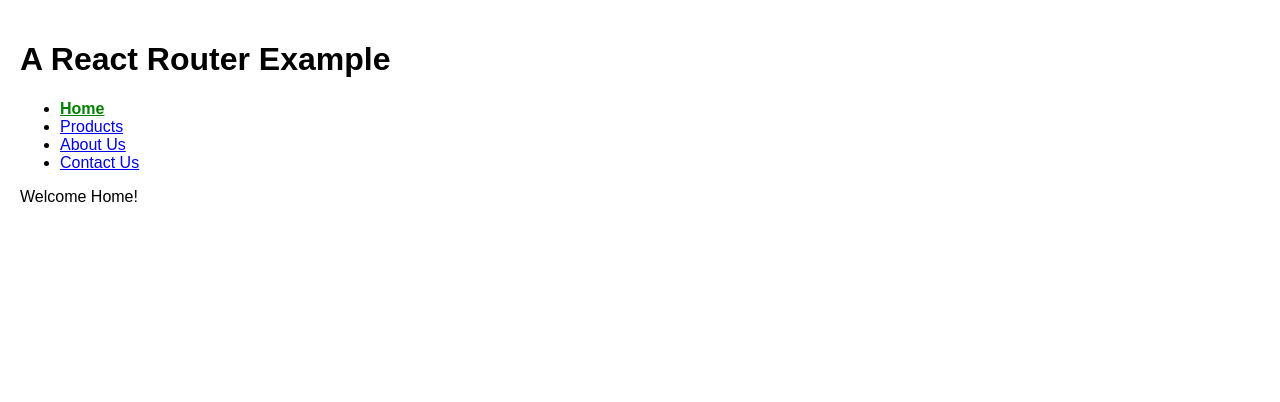
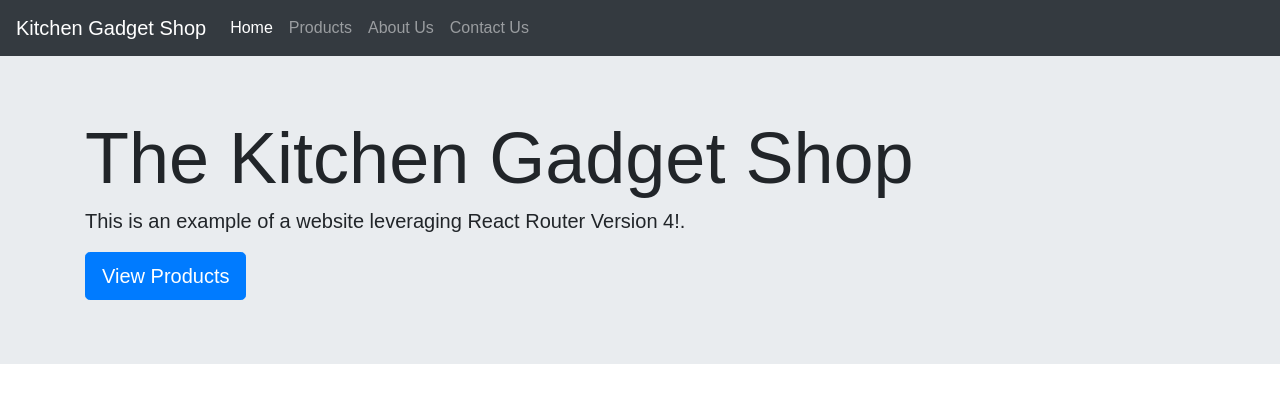
Before and after one commit to SpaceFozzy/react-router-example, a React (Create React App) app: page / in a window 1280 px wide. Shown: the top 402 px of the page. Built offline with nearby package versions, Linux system fonts and the light colour scheme.

Commit message:
Add initial bootstrap styling

```diff
--- a/public/index.html
+++ b/public/index.html
@@ -19,9 +19,10 @@
       work correctly both with client-side routing and a non-root public URL.
       Learn how to configure a non-root public URL by running `npm run build`.
     -->
+    <link rel="stylesheet" href="https://maxcdn.bootstrapcdn.com/bootstrap/4.0.0-beta/css/bootstrap.min.css" integrity="sha384-/Y6pD6FV/Vv2HJnA6t+vslU6fwYXjCFtcEpHbNJ0lyAFsXTsjBbfaDjzALeQsN6M" crossorigin="anonymous">
     <title>A React Router Example</title>
   </head>
-  <body>
+  <body style="margin:0;padding:55px 0 0 0">
     <noscript>
       You need to enable JavaScript to run this app.
     </noscript>
@@ -37,4 +38,7 @@
       To create a production bundle, use `npm run build` or `yarn build`.
     -->
   </body>
+  <script src="https://code.jquery.com/jquery-3.2.1.slim.min.js" integrity="sha384-KJ3o2DKtIkvYIK3UENzmM7KCkRr/rE9/Qpg6aAZGJwFDMVNA/GpGFF93hXpG5KkN" crossorigin="anonymous"></script>
+  <script src="https://cdnjs.cloudflare.com/ajax/libs/popper.js/1.11.0/umd/popper.min.js" integrity="sha384-b/U6ypiBEHpOf/4+1nzFpr53nxSS+GLCkfwBdFNTxtclqqenISfwAzpKaMNFNmj4" crossorigin="anonymous"></script>
+  <script src="https://maxcdn.bootstrapcdn.com/bootstrap/4.0.0-beta/js/bootstrap.min.js" integrity="sha384-h0AbiXch4ZDo7tp9hKZ4TsHbi047NrKGLO3SEJAg45jXxnGIfYzk4Si90RDIqNm1" crossorigin="anonymous"></script>
 </html>
--- a/src/App.js
+++ b/src/App.js
@@ -1,6 +1,9 @@
 import React, { Component } from 'react';
-import { BrowserRouter as Router, Route, Switch } from 'react-router-dom';
-import Nav from './nav/nav.component';
+import { BrowserRouter as Router, Route, Switch, NavLink } from 'react-router-dom';
+
+import TopNavbar from './nav/top-navbar.component';
+
+import HomeComponent from './home/home.component';
 import AboutComponent from './about/about.component';
 import ContactComponent from './contact/contact.component';
 import ProductsComponent from './products/products.component';
@@ -10,12 +13,10 @@ class App extends Component {
   render() {
     return (
       <Router>
-        <div>
-          <h1>A React Router Example</h1>
-
-          <Nav />
+        <div id="router-container">
+          <TopNavbar id="top-navbar"/>
             <Switch>
-              <Route path="/" exact render={()=><p>Welcome Home!</p>} />
+              <Route path="/" exact component={HomeComponent} />
               <Route path="/about" component={AboutComponent} />
               <Route path="/contact" component={ContactComponent} />
               <Route path="/products/:id?" component={ProductsComponent} />
--- /dev/null
+++ b/src/home/home.component.js
@@ -0,0 +1,22 @@
+import React, { Component } from 'react';
+import { NavLink } from 'react-router-dom';
+
+class HomeComponent extends Component {
+    render() {
+        return (
+            <div className="jumbotron jumbotron-fluid">
+                <div className="container">
+                    <h1 className="display-3">The Kitchen Gadget Shop</h1>
+                    <p className="lead">
+                        This is an example of a website leveraging React Router Version 4!.
+                    </p>
+                    <NavLink className="btn btn-primary btn-lg" to="/products" role="button">
+                        View Products
+                    </NavLink>
+                </div>
+            </div>
+        );
+    }
+}
+
+export default HomeComponent;
--- /dev/null
+++ b/src/nav/nav-brand.component.js
@@ -0,0 +1,16 @@
+import React, { Component } from 'react';
+import { NavLink } from 'react-router-dom';
+
+class NavBrand extends Component {
+    render() {
+        return (
+            <NavLink className="navbar-brand" to="/">
+                <h1 style={{fontSize: '20px', padding: 0, margin: 0}}>
+                    {this.props.text}
+                </h1>
+            </NavLink>
+        );
+    }
+}
+
+export default NavBrand;
--- /dev/null
+++ b/src/nav/nav-toggler.component.js
@@ -0,0 +1,20 @@
+import React, { Component } from 'react';
+
+class MobileNavToggler extends Component {
+    render() {
+        return (
+            <button className="navbar-toggler"
+                    type="button"
+                    data-toggle="collapse"
+                    data-target="#navbarSupportedContent"
+                    aria-controls="navbarSupportedContent"
+                    aria-expanded="false"
+                    aria-label="Toggle navigation"
+                >
+                <span className="navbar-toggler-icon"></span>
+            </button>
+        );
+    }
+}
+
+export default MobileNavToggler;
--- a/src/nav/nav.component.js
+++ /dev/null
@@ -1,47 +0,0 @@
-import React, { Component } from 'react';
-import { NavLink } from 'react-router-dom';
-
-class Nav extends Component {
-    render() {
-        return (
-            <nav>
-                <ul>
-                    <li>
-                        <NavLink to="/" exact activeStyle={{
-                            fontWeight: 'bold',
-                            color: 'green'
-                        }}>
-                        Home
-                        </NavLink>
-                    </li>
-                    <li>
-                        <NavLink to="/products" activeStyle={{
-                            fontWeight: 'bold',
-                            color: 'green'
-                        }}>
-                        Products
-                        </NavLink>
-                    </li>
-                    <li>
-                        <NavLink to="/about" activeStyle={{
-                            fontWeight: 'bold',
-                            color: 'green'
-                        }}>
-                        About Us
-                        </NavLink>
-                    </li>
-                    <li>
-                        <NavLink to="/contact" activeStyle={{
-                            fontWeight: 'bold',
-                            color: 'green'
-                        }}>
-                        Contact Us
-                        </NavLink>
-                    </li>
-                </ul>
-            </nav>
-        );
-    }
-}
-
-export default Nav;
--- /dev/null
+++ b/src/nav/top-navbar.component.js
@@ -0,0 +1,44 @@
+import React, { Component } from 'react';
+import { NavLink } from 'react-router-dom';
+
+import NavBrand from './nav-brand.component';
+import MobileNavToggler from './nav-toggler.component';
+
+class TopNavbar extends Component {
+    render() {
+        return (
+            <nav className="navbar fixed-top navbar-expand-lg navbar-dark bg-dark">
+                <NavBrand text="Kitchen Gadget Shop" />
+
+                <MobileNavToggler />
+
+                <div className="collapse navbar-collapse" id="navbarSupportedContent">
+                    <ul className="navbar-nav mr-auto">
+                        <li className="nav-item">
+                            <NavLink className="nav-link" to="/" exact activeClass="active">
+                            Home
+                            </NavLink>
+                        </li>
+                        <li className="nav-item">
+                            <NavLink className="nav-link" to="/products" activeClass="active">
+                            Products
+                            </NavLink>
+                        </li>
+                        <li className="nav-item">
+                            <NavLink className="nav-link" to="/about" activeClass="active">
+                            About Us
+                            </NavLink>
+                        </li>
+                        <li className="nav-item">
+                            <NavLink className="nav-link" to="/contact" activeClass="active">
+                            Contact Us
+                            </NavLink>
+                        </li>
+                    </ul>
+                </div>
+            </nav>
+        );
+    }
+}
+
+export default TopNavbar;
```
